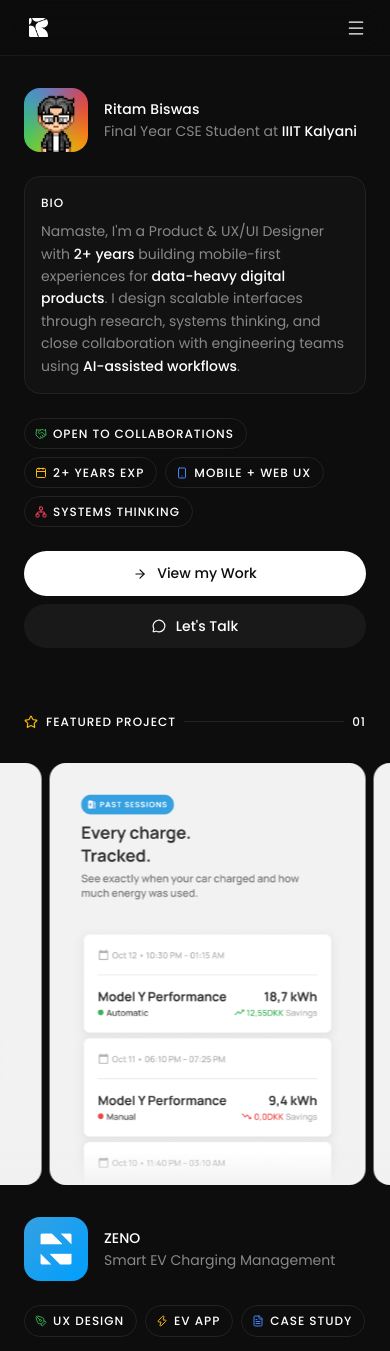
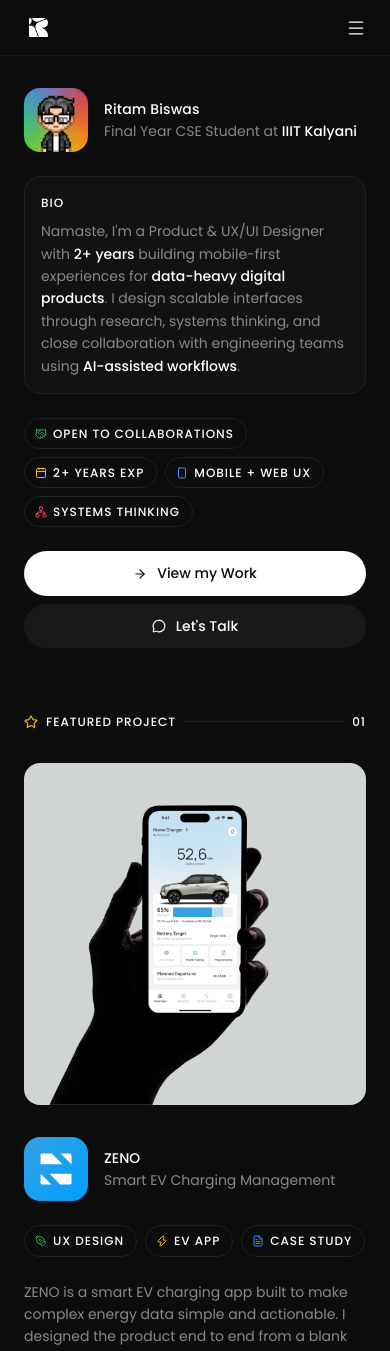
Before and after one commit to RITAMBISWAS404/PORTFOLIO-2026, a Next.js app: page / in a window 390 px wide. Shown: the top 1351 px of the page. Built offline with nearby package versions, Linux system fonts and the light colour scheme.

Commit message:
Replace carousel with static feature image (PC + mobile responsive)

```diff
--- a/sections/FeaturedProject.tsx
+++ b/sections/FeaturedProject.tsx
@@ -6,20 +6,6 @@ import SectionLabel from "@/components/SectionLabel";
 import Card from "@/components/Card";
 import { zeno } from "@/data/content";
 import { C, tagStyle, tagHv, revealStyle, col } from "@/lib/tokens";
-
-
-const imgs = [
-  "/images/feature project image - 01.png",
-  "/images/feature project image - 02.png",
-  "/images/feature project image - 03.png",
-  "/images/feature project image - 04.png",
-  "/images/feature project image - 05.png",
-];
-
-// Clone enough times so loop is invisible on any screen
-const SETS   = 4; // 4 × 4 = 16 images total → seamless on wide screens
-const allImgs = Array.from({length: SETS}, () => imgs).flat();
-const halfLen = allImgs.length / 2;
 
 const tags = [
   { label: "UX DESIGN",  icon: <PenTool  size={12} color={C.accent} strokeWidth={2} /> },
@@ -38,27 +24,19 @@ export default function FeaturedProject() {
         <SectionLabel icon={Star} label="FEATURED PROJECT" num="01" iconColor={C.yellow} />
       </div>
 
-      {/* ── Carousel ── */}
-      <div className="carousel-wrap" style={{ position: "relative", overflow: "hidden" }}>
-
-        {/* Track */}
-        <div style={{
-          display: "flex", gap: 8, height: "100%",
-          width: "max-content",
-          animation: "tinker 80s linear infinite",
-        }}>
-          {allImgs.map((src, i) => (
-            <div key={i}
-              aria-hidden={i >= halfLen ? true : undefined}
-              className="carousel-card"
-              style={{ flexShrink: 0, borderRadius: 16, overflow: "hidden", background: C.card }}>
-              <img src={src} alt=""
-                style={{ width: "100%", height: "100%", objectFit: "cover", display: "block" }}
-                loading={i < 4 ? "eager" : "lazy"} />
-            </div>
-          ))}
+      {/* ── Static feature image ── */}
+      <div style={{ ...col, padding: "0 24px" }}>
+        <div style={{ borderRadius: 16, overflow: "hidden", width: "100%" }}>
+          {/* Mobile: square image | Desktop: 16:9 image */}
+          <picture>
+            <source media="(min-width: 768px)" srcSet="/images/FEATURE PC.png" />
+            <img
+              src="/images/FEATURE PHONE.png"
+              alt="ZENO App"
+              style={{ width: "100%", display: "block", objectFit: "cover" }}
+            />
+          </picture>
         </div>
-
       </div>
 
       {/* ── ZENO detail ── */}
@@ -115,20 +93,9 @@ export default function FeaturedProject() {
         </div>
       </div>
 
-      {/* Keyframe: -50% of track width = exactly one set of images */}
       <style>{`
-        .carousel-wrap { height: 50vh; }
-        .carousel-card { width: calc(50vh * 0.75); height: 100%; }
-        @media (min-width: 768px) {
-          .carousel-wrap { height: 75vh; }
-          .carousel-card { width: calc(75vh * 0.75); }
-        }
         .stats-grid { grid-template-columns: 1fr; }
         @media (min-width: 768px) { .stats-grid { grid-template-columns: 1fr 1fr; } }
-        @keyframes tinker {
-          from { transform: translateX(0); }
-          to   { transform: translateX(-50%); }
-        }
       `}</style>
     </>
   );
```
Also changed, not shown: public/images/FEATURE PC.png (added), public/images/FEATURE PHONE.png (added).
